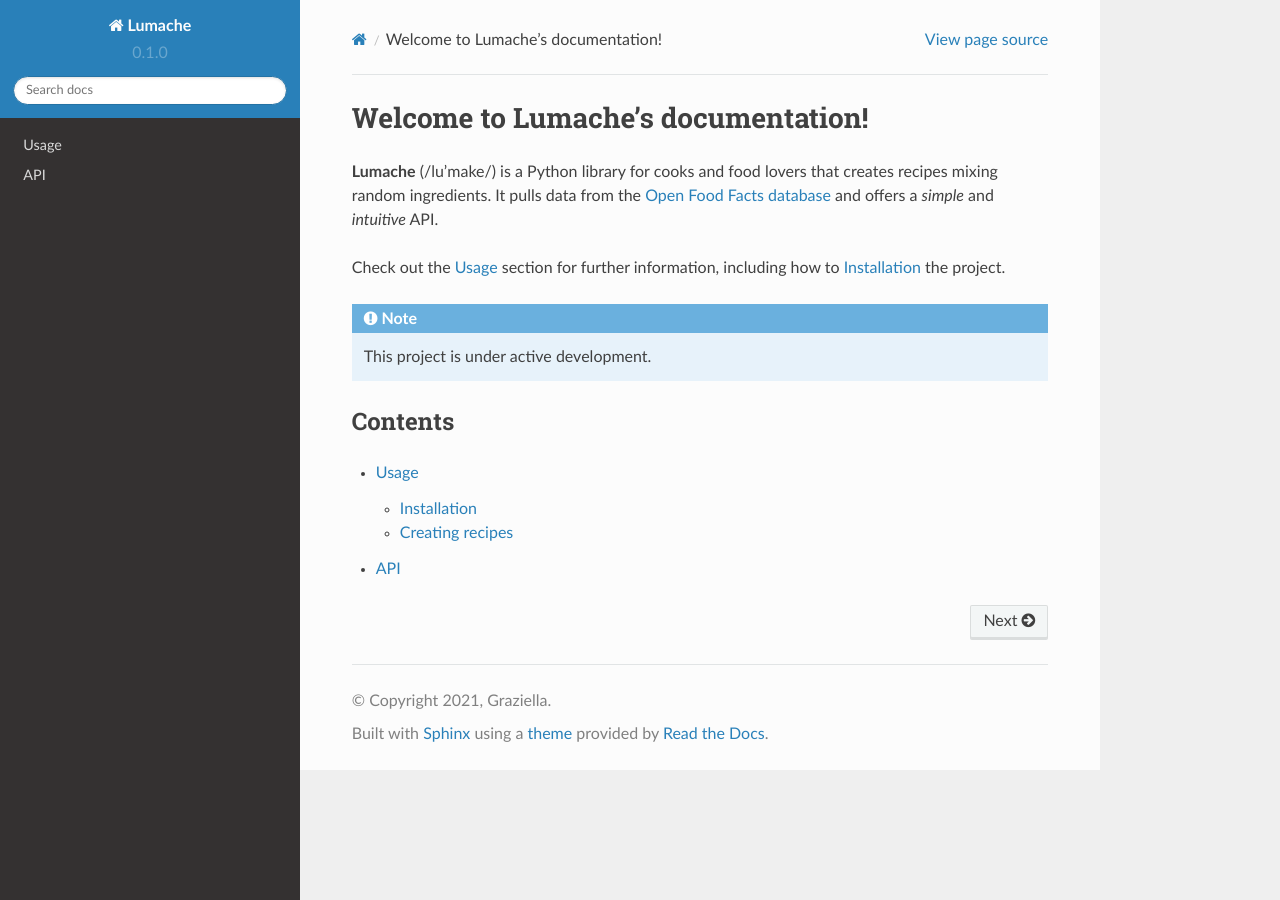
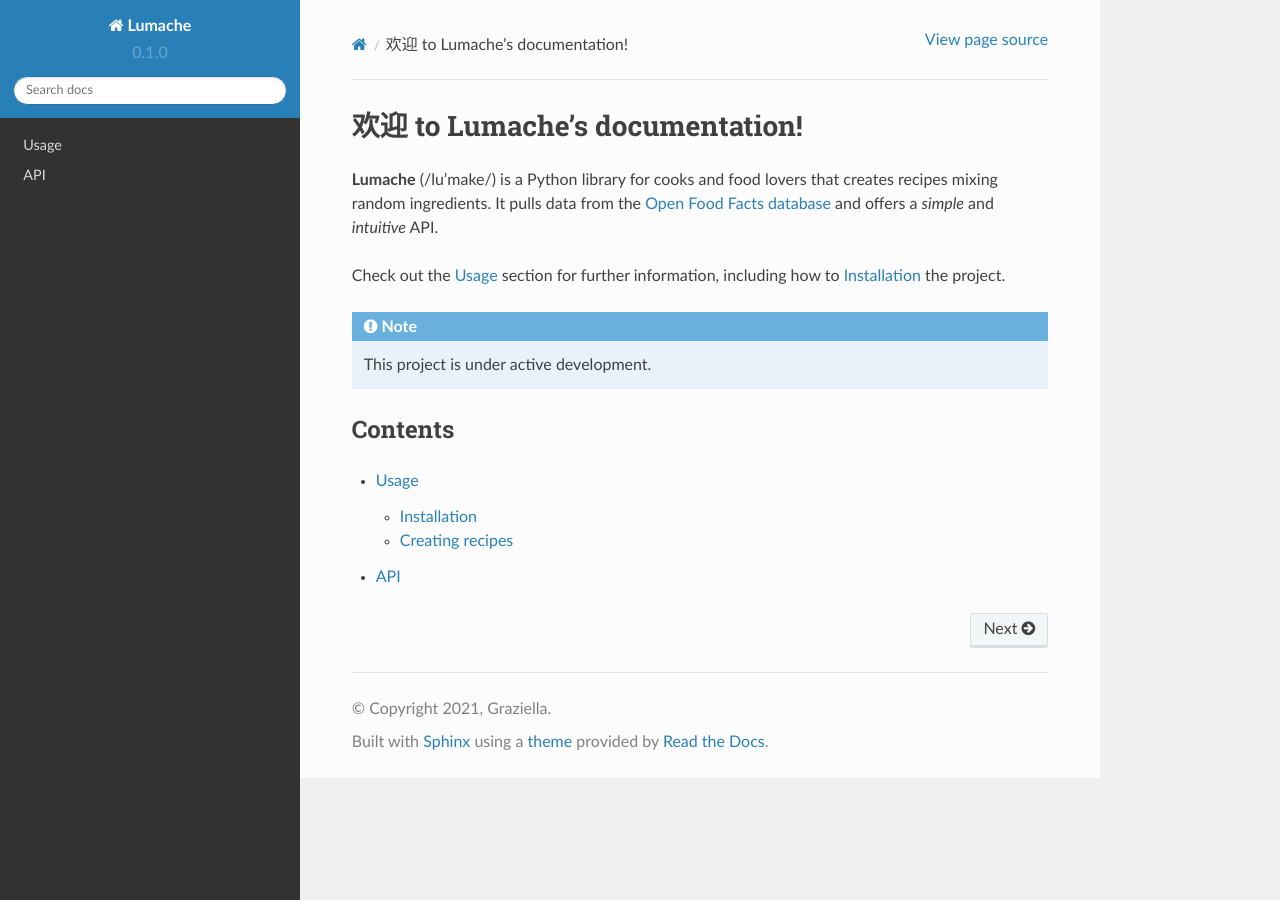
Before and after one commit to connorzhang/DOC, a Sphinx documentation site: the page built from docs/source/index.rst, in a window 1280 px wide. Built offline with Sphinx 7.4.7 and the Read the Docs theme 2.0.0, drawn with Linux system fonts in a browser that asks for light colours.

Commit message:
Update index.rst

```diff
--- a/docs/source/index.rst
+++ b/docs/source/index.rst
@@ -1,4 +1,4 @@
-Welcome to Lumache's documentation!
+欢迎 to Lumache's documentation!
 ===================================
 
 **Lumache** (/lu'make/) is a Python library for cooks and food lovers
```
